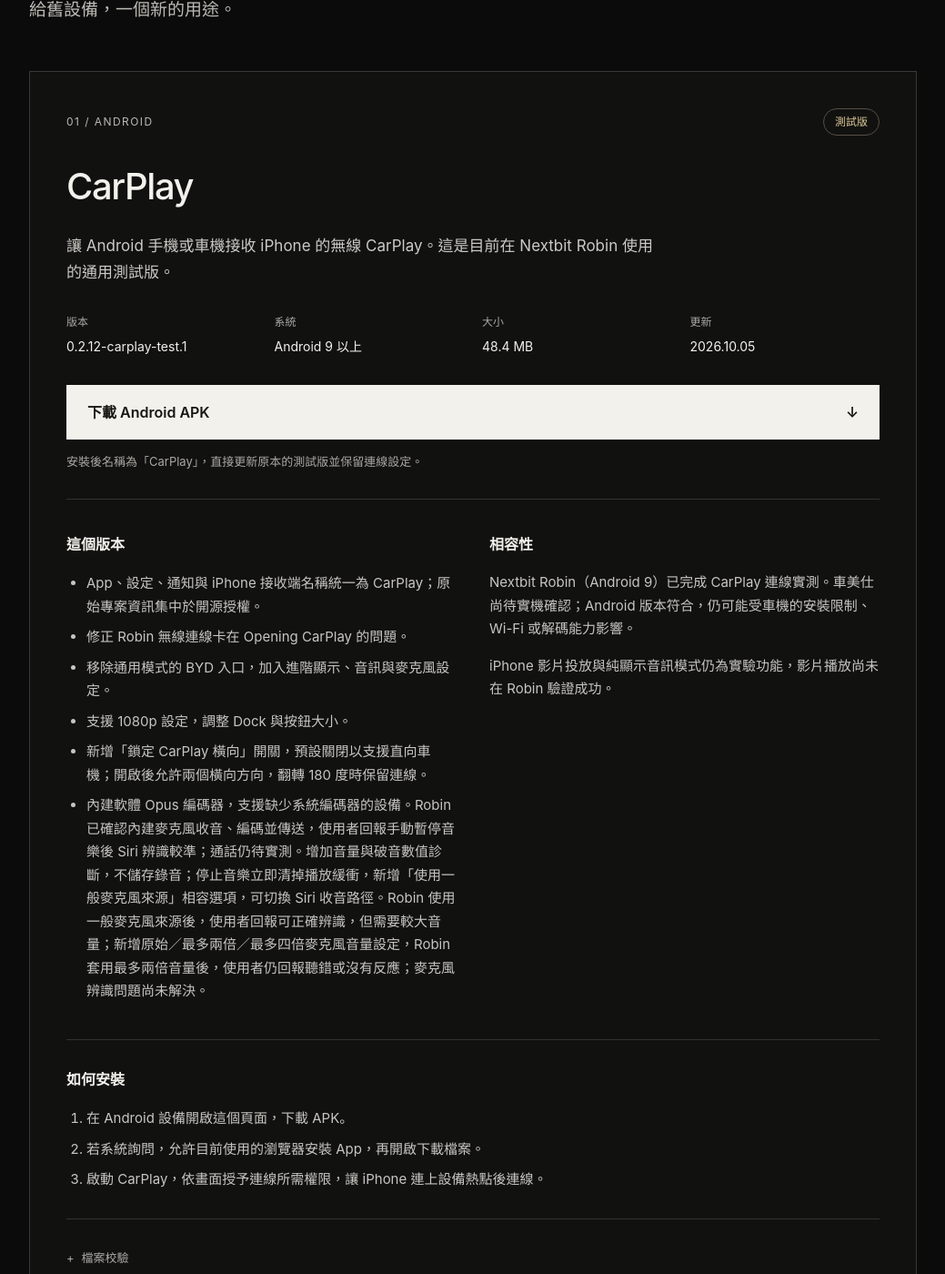
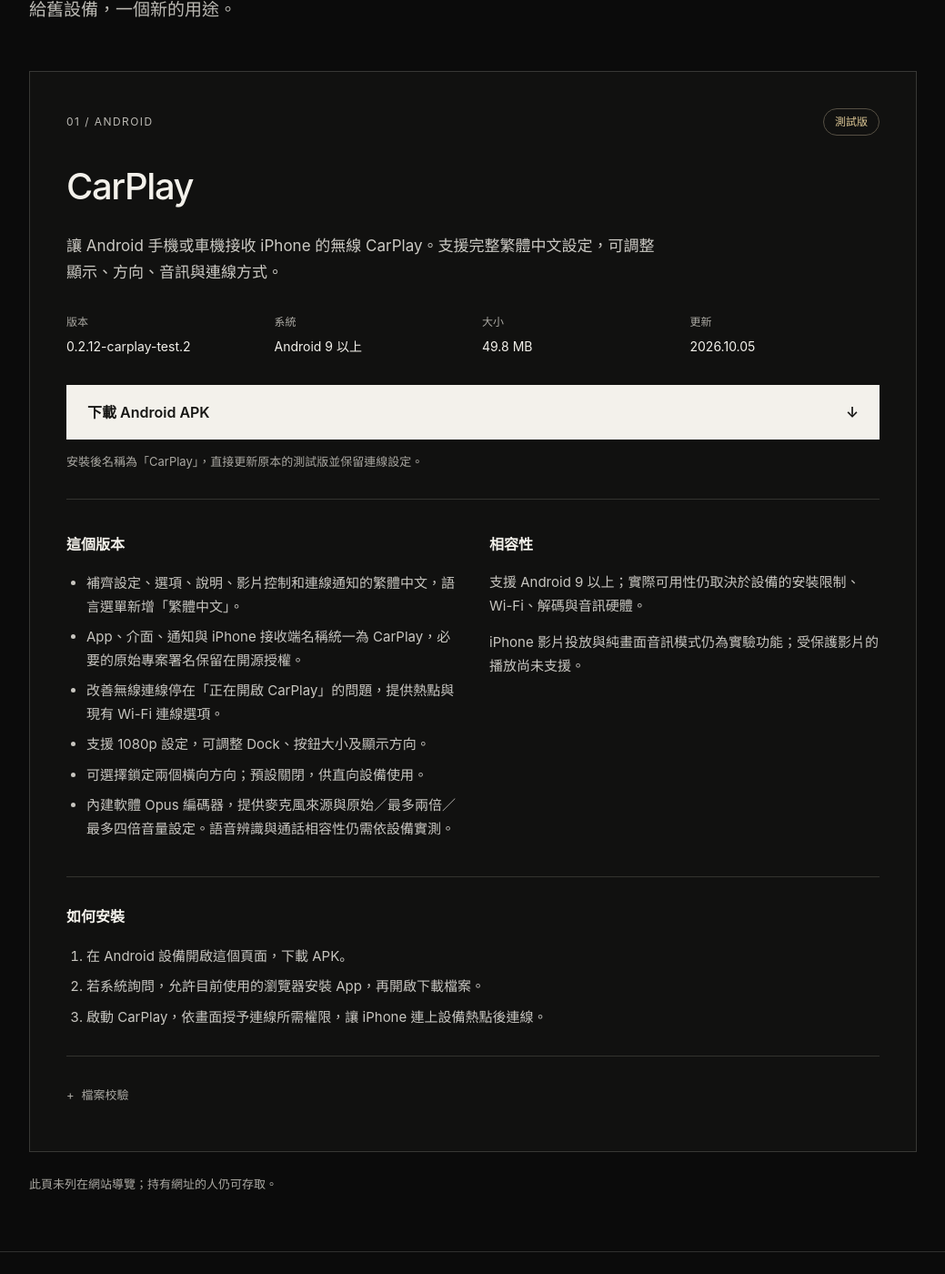
Before and after one commit to lancer1234/lancer1234.github.io, a Jekyll site: the page app/index.html, which Jekyll copies as it is, in a window 1280 px wide and 1400 px high, scrolled down 320 px. Shown: the whole window at 91% size, without its empty margins (120-1159 px from the left). Built offline with Jekyll 4.4.1, drawn with Linux system fonts in a browser that asks for light colours.

Commit message:
Add complete Traditional Chinese settings and use generic device descriptions

```diff
--- a/app/index.html
+++ b/app/index.html
@@ -14,13 +14,13 @@
 <article class="release" aria-labelledby="app-title">
 <div class="release-top"><span class="eyebrow">01 / ANDROID</span><span class="badge">測試版</span></div>
 <h2 id="app-title">CarPlay</h2>
-<p class="description">讓 Android 手機或車機接收 iPhone 的無線 CarPlay。這是目前在 Nextbit Robin 使用的通用測試版。</p>
-<dl class="metadata"><div><dt>版本</dt><dd>0.2.12-carplay-test.1</dd></div><div><dt>系統</dt><dd>Android 9 以上</dd></div><div><dt>大小</dt><dd>48.4 MB</dd></div><div><dt>更新</dt><dd>2026.10.05</dd></div></dl>
-<a class="download" href="/app/downloads/CarPlay-0.2.12-test.1-20261005.apk" download>下載 Android APK <span aria-hidden="true">↓</span></a>
+<p class="description">讓 Android 手機或車機接收 iPhone 的無線 CarPlay。支援完整繁體中文設定，可調整顯示、方向、音訊與連線方式。</p>
+<dl class="metadata"><div><dt>版本</dt><dd>0.2.12-carplay-test.2</dd></div><div><dt>系統</dt><dd>Android 9 以上</dd></div><div><dt>大小</dt><dd>49.8 MB</dd></div><div><dt>更新</dt><dd>2026.10.05</dd></div></dl>
+<a class="download" href="/app/downloads/CarPlay-0.2.12-test.2-20261005.apk" download>下載 Android APK <span aria-hidden="true">↓</span></a>
 <p class="caption">安裝後名稱為「CarPlay」，直接更新原本的測試版並保留連線設定。</p>
-<div class="notes"><section><h3>這個版本</h3><ul><li>App、設定、通知與 iPhone 接收端名稱統一為 CarPlay；原始專案資訊集中於開源授權。</li><li>修正 Robin 無線連線卡在 Opening CarPlay 的問題。</li><li>移除通用模式的 BYD 入口，加入進階顯示、音訊與麥克風設定。</li><li>支援 1080p 設定，調整 Dock 與按鈕大小。</li><li>新增「鎖定 CarPlay 橫向」開關，預設關閉以支援直向車機；開啟後允許兩個橫向方向，翻轉 180 度時保留連線。</li><li>內建軟體 Opus 編碼器，支援缺少系統編碼器的設備。Robin 已確認內建麥克風收音、編碼並傳送，使用者回報手動暫停音樂後 Siri 辨識較準；通話仍待實測。增加音量與破音數值診斷，不儲存錄音；停止音樂立即清掉播放緩衝，新增「使用一般麥克風來源」相容選項，可切換 Siri 收音路徑。Robin 使用一般麥克風來源後，使用者回報可正確辨識，但需要較大音量；新增原始／最多兩倍／最多四倍麥克風音量設定，Robin 套用最多兩倍音量後，使用者仍回報聽錯或沒有反應；麥克風辨識問題尚未解決。</li></ul></section><section><h3>相容性</h3><p>Nextbit Robin（Android 9）已完成 CarPlay 連線實測。車美仕尚待實機確認；Android 版本符合，仍可能受車機的安裝限制、Wi-Fi 或解碼能力影響。</p><p>iPhone 影片投放與純顯示音訊模式仍為實驗功能，影片播放尚未在 Robin 驗證成功。</p></section></div>
+<div class="notes"><section><h3>這個版本</h3><ul><li>補齊設定、選項、說明、影片控制和連線通知的繁體中文，語言選單新增「繁體中文」。</li><li>App、介面、通知與 iPhone 接收端名稱統一為 CarPlay，必要的原始專案署名保留在開源授權。</li><li>改善無線連線停在「正在開啟 CarPlay」的問題，提供熱點與現有 Wi-Fi 連線選項。</li><li>支援 1080p 設定，可調整 Dock、按鈕大小及顯示方向。</li><li>可選擇鎖定兩個橫向方向；預設關閉，供直向設備使用。</li><li>內建軟體 Opus 編碼器，提供麥克風來源與原始／最多兩倍／最多四倍音量設定。語音辨識與通話相容性仍需依設備實測。</li></ul></section><section><h3>相容性</h3><p>支援 Android 9 以上；實際可用性仍取決於設備的安裝限制、Wi-Fi、解碼與音訊硬體。</p><p>iPhone 影片投放與純畫面音訊模式仍為實驗功能；受保護影片的播放尚未支援。</p></section></div>
 <section class="install"><h3>如何安裝</h3><ol><li>在 Android 設備開啟這個頁面，下載 APK。</li><li>若系統詢問，允許目前使用的瀏覽器安裝 App，再開啟下載檔案。</li><li>啟動 CarPlay，依畫面授予連線所需權限，讓 iPhone 連上設備熱點後連線。</li></ol></section>
-<details><summary>檔案校驗</summary><p>SHA-256</p><code>0a12a73d191cf45d8d7f02a1e2bde1aeee2218026789bcfc92fefc6fce4b558e</code><p><a href="/app/downloads/CarPlay-0.2.12-test.1-20261005.apk.sha256" download>下載校驗檔</a></p></details>
+<details><summary>檔案校驗</summary><p>SHA-256</p><code>398791f1aecf7946d65752b12b15b50dfdf12650e3fba986b623563e37d2cb6f</code><p><a href="/app/downloads/CarPlay-0.2.12-test.2-20261005.apk.sha256" download>下載校驗檔</a></p></details>
 </article>
 <p class="page-note">此頁未列在網站導覽；持有網址的人仍可存取。</p>
 </main>
```
Also changed, not shown: 3 other files.
